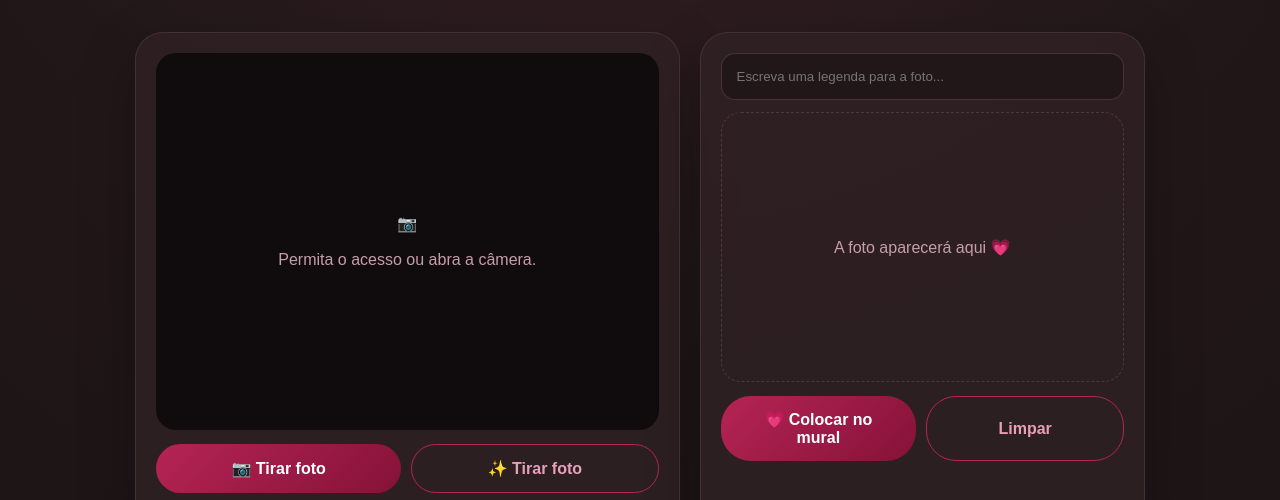
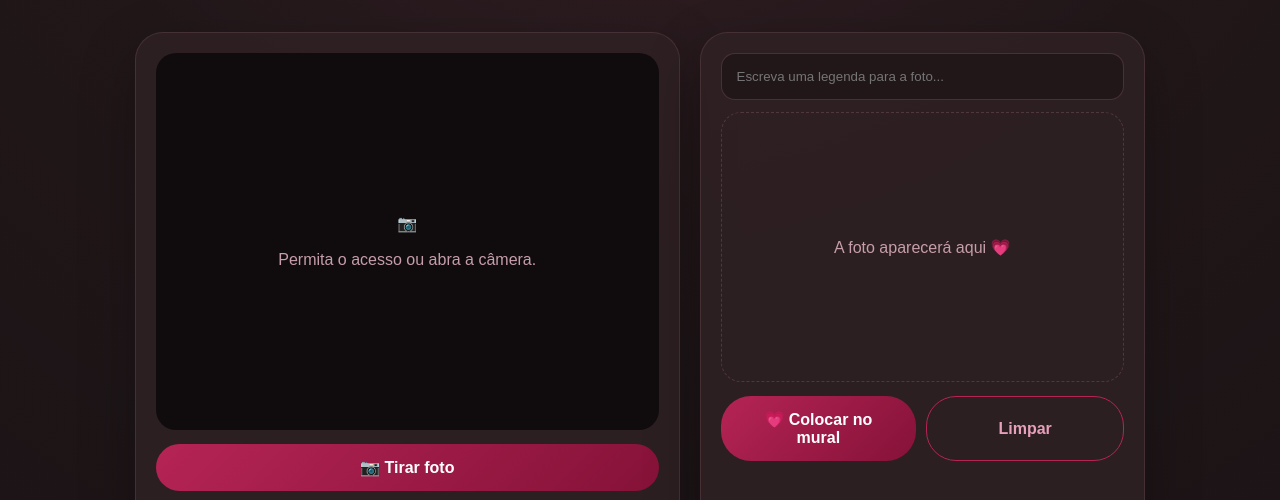
Before and after one commit to ZZLON016/tlgd-pae-2.0-, a plain HTML site: page index.html in a window 1280 px wide. Shown: the part 424-924 px from the top of the page. Drawn offline with Linux system fonts and the light colour scheme.

Commit message:
Remove disabled state from capture button

```diff
--- a/index.html
+++ b/index.html
@@ -37,7 +37,6 @@ footer{text-align:center;padding:35px;color:var(--muted);background:#180f11}
 </div>
 <div class="buttons">
 <button id="start">📷 Tirar foto</button>
-<button id="capture" class="outline" disabled>✨ Tirar foto</button>
 </div>
 <div class="permission"><b>Como funciona:</b> Ao clicar em "Tirar foto", se estiver no celular você será direcionado para tirar a foto ou usará a câmera ao vivo no navegador.</div>
 <div id="status" class="status"></div>
```
